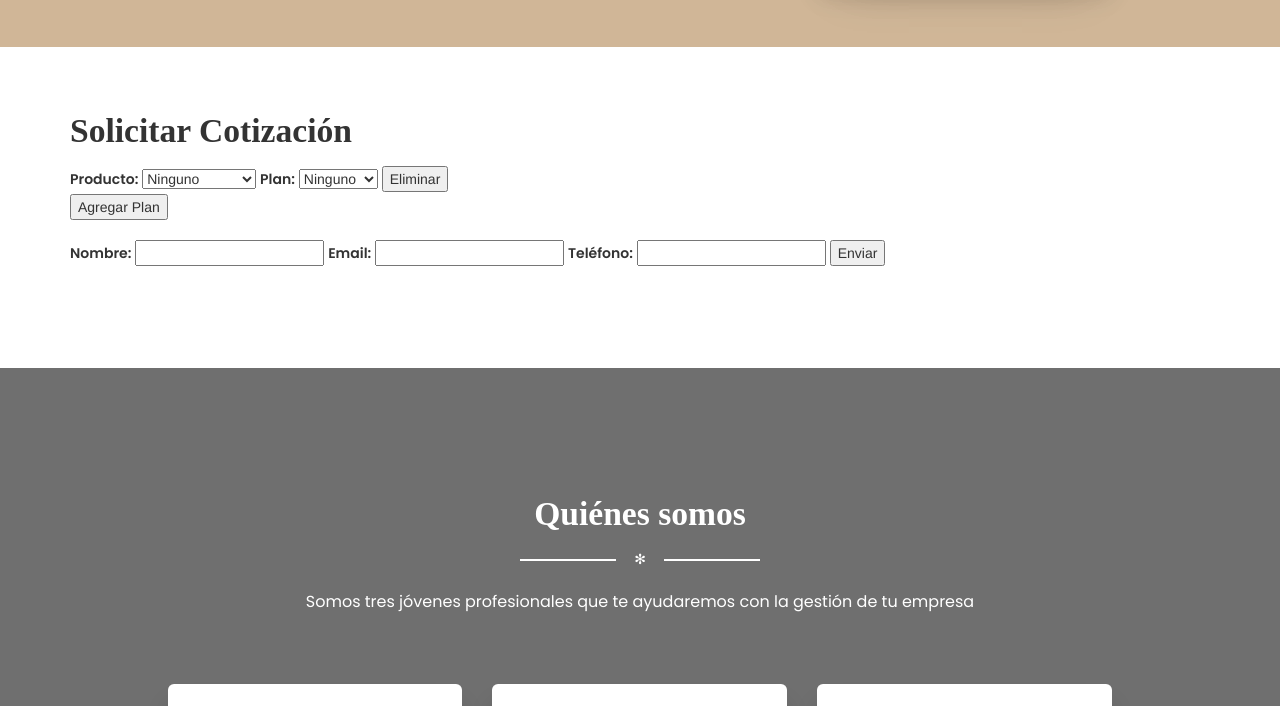
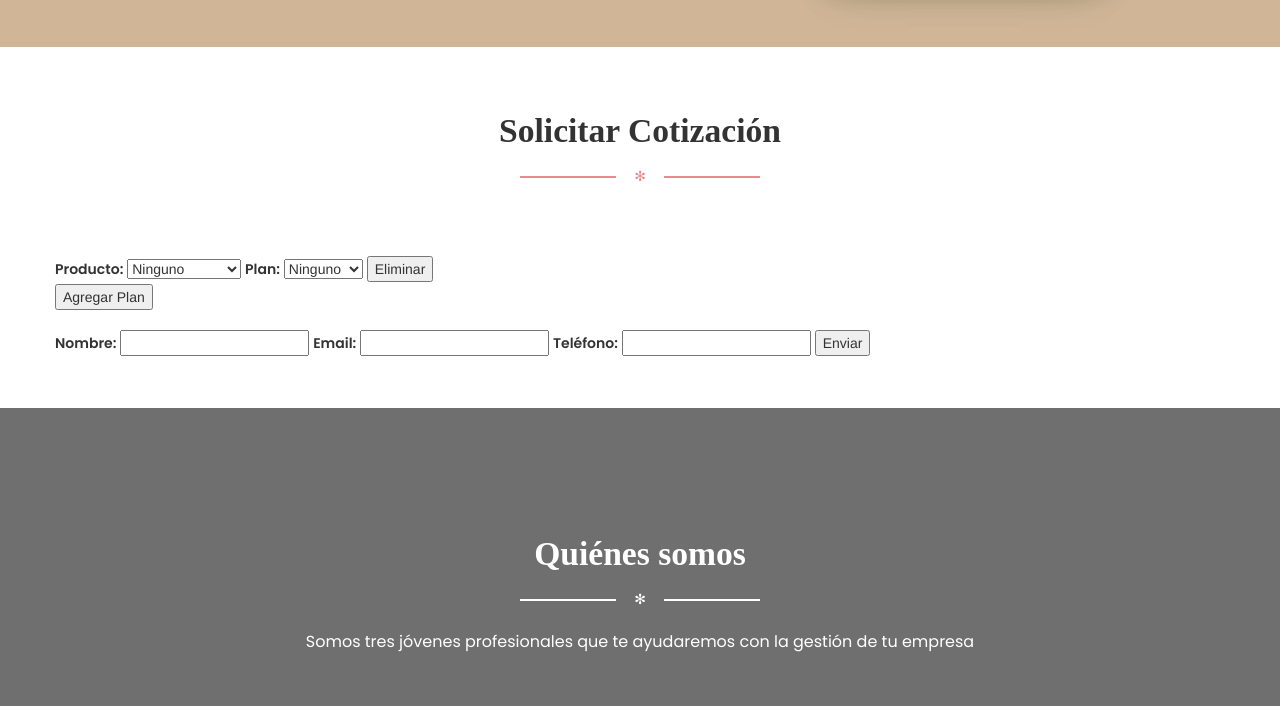
Before and after one commit to Salmon-Ilimitado/Salmon-Ilimitado.github.io, a plain HTML site: page index.html in a window 1280 px wide. Shown: the part 2328-3034 px from the top of the page. Drawn offline with Linux system fonts and the light colour scheme; some packages are replaced by stand-ins of ours; a web font is replaced by a local one.

Commit message:
Update index.html

```diff
--- a/index.html
+++ b/index.html
@@ -245,7 +245,11 @@
 
     <div class="section">
         <div class="container">
-            <h2>Solicitar Cotización</h2>
+	    <div class="row">
+                <div class="title-area">
+                    <h2>Solicitar Cotización</h2>
+                    <div class="separator separator-danger">✻</div>
+            </div>
             <form>
                 <div id="plans">
                     <div class="plan">
```
